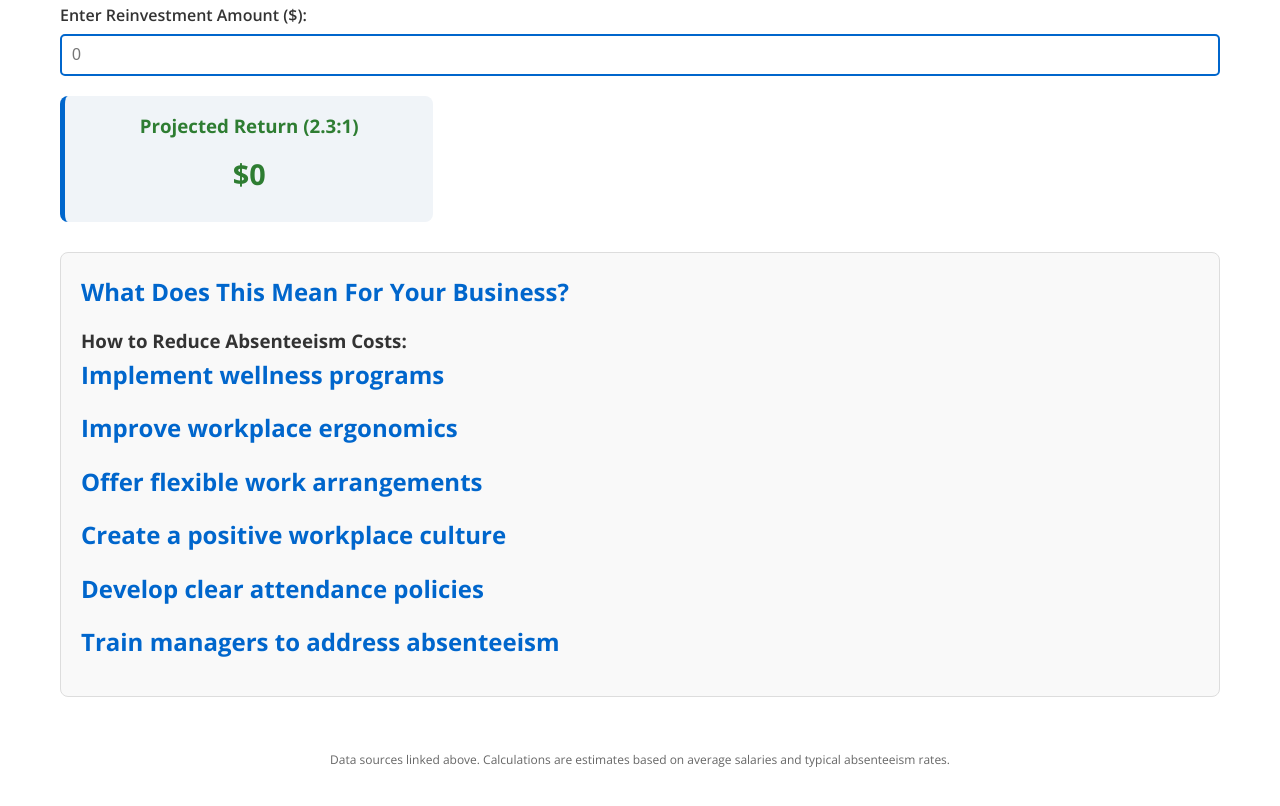
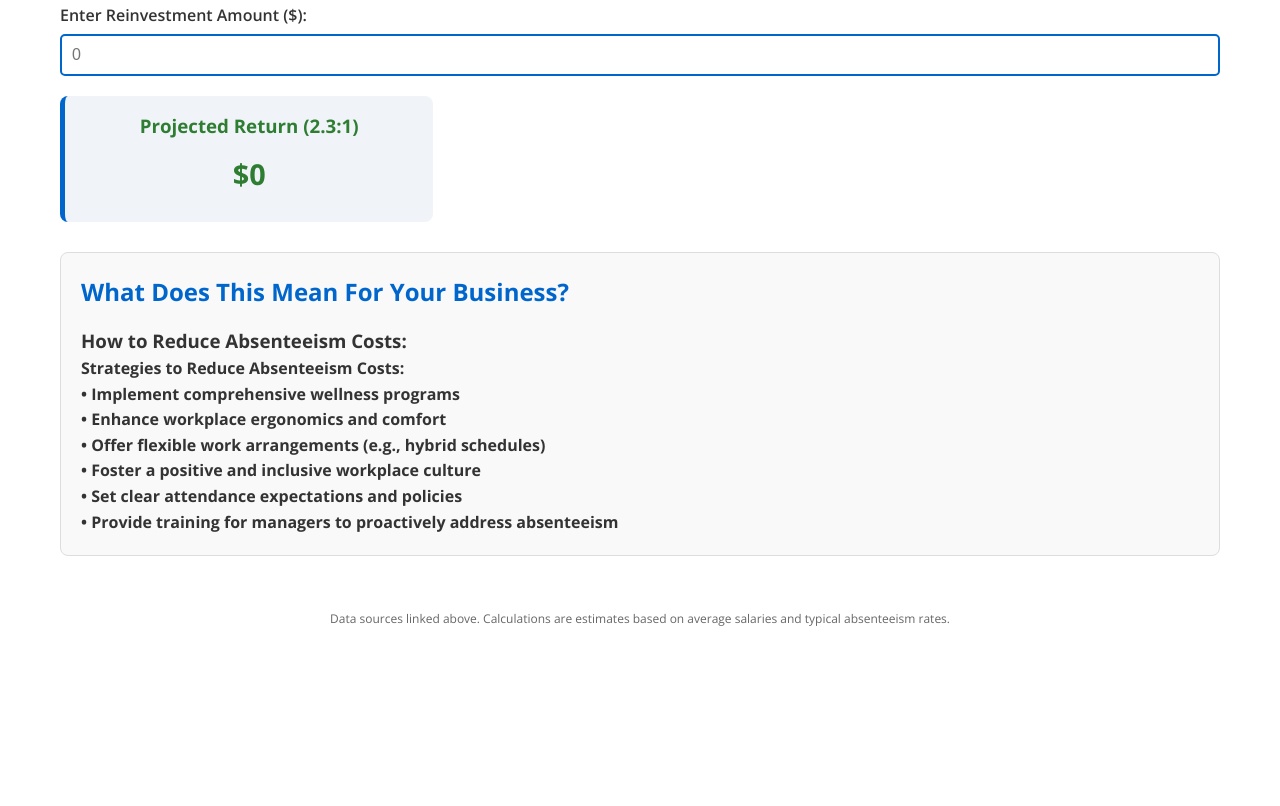
Before and after one commit to Ben0Miln/Calculator, a plain HTML site: page index.html in a window 1280 px wide. Shown: the part 1126-1932 px from the top of the page. After the commit the page ends 1795 px from the top, so only its background shows below. Drawn offline with nearby package versions, Linux system fonts and the light colour scheme.

Commit message:
index.html

```diff
--- a/index.html
+++ b/index.html
@@ -1,4 +1,4 @@
-<!DOCTYPE html>
+  <!DOCTYPE html>
 <html lang="en">
 <head>
   <meta charset="UTF-8" />
@@ -120,12 +120,13 @@
       <div id="conclusion-text"></div>
       <h3>How to Reduce Absenteeism Costs:</h3>
       <ul>
-        <h2>Implement wellness programs</h2>
-        <h2>Improve workplace ergonomics</h2>
-        <h2>Offer flexible work arrangements</h2>
-        <h2>Create a positive workplace culture</h2>
-        <h2>Develop clear attendance policies</h2>
-        <h2>Train managers to address absenteeism</h2>
+        <h4>Strategies to Reduce Absenteeism Costs:</h4>
+        <h4>• Implement comprehensive wellness programs</h4>
+        <h4>• Enhance workplace ergonomics and comfort</h4>
+        <h4>• Offer flexible work arrangements (e.g., hybrid schedules)</h4>
+        <h4>• Foster a positive and inclusive workplace culture</h4>
+        <h4>• Set clear attendance expectations and policies</h4>
+        <h4>• Provide training for managers to proactively address absenteeism</h4>
       </ul>
     </div>
 
```
